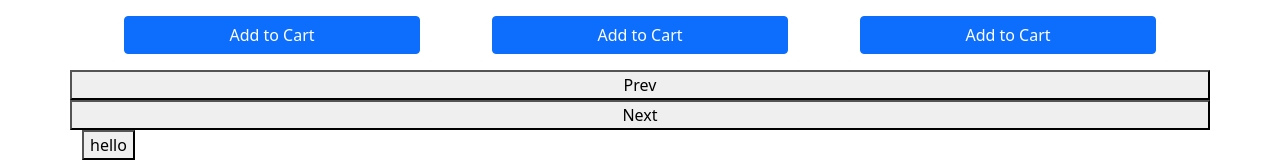
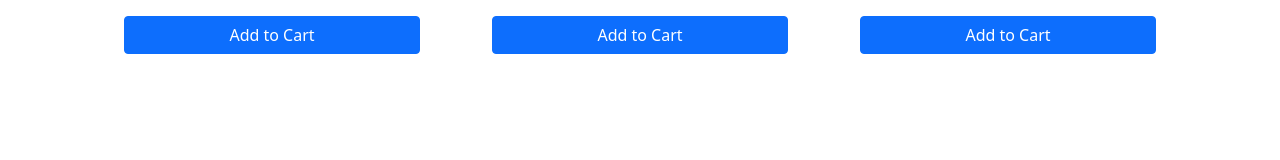
Before and after one commit to itsyogihr13/Food-dilivery, a React (Create React App) app: page / in a window 1280 px wide. Shown: the part 1413-1573 px from the top of the page. After the commit the page ends 1483 px from the top, so only its background shows below. Built offline with nearby package versions, Linux system fonts and the light colour scheme.

Commit message:
flow of data

```diff
--- a/src/components/Cards.jsx
+++ b/src/components/Cards.jsx
@@ -100,10 +100,10 @@ const Cards = () => {
               </>
             );
           })}
-        <button>Prev</button>
-        <button>Next</button>
+        {/* <button>Prev</button>
+        <button>Next</button> */}
       </div>
-      <button>hello</button>
+      {/* <button>hello</button> */}
     </div>
   );
 };
--- a/src/components/CardsDetails.jsx
+++ b/src/components/CardsDetails.jsx
@@ -49,7 +49,7 @@ const CardsDetails = () => {
   return (
     <>
       <div className="container mt-2">
-        <h2 className="text-center">Iteams Details Page</h2>
+        {/* <h2 className="text-center">Iteams Details Page</h2> */}
 
         <section className="container mt-3">
           <div className="iteamsdetails">
@@ -61,7 +61,7 @@ const CardsDetails = () => {
                   </div>
 
                   <div className="details">
-                    <h1> this is carddetail page</h1>
+                    {/* <h1> this is carddetail page</h1> */}
                     <Table>
                       <tr>
                         <td>
```
